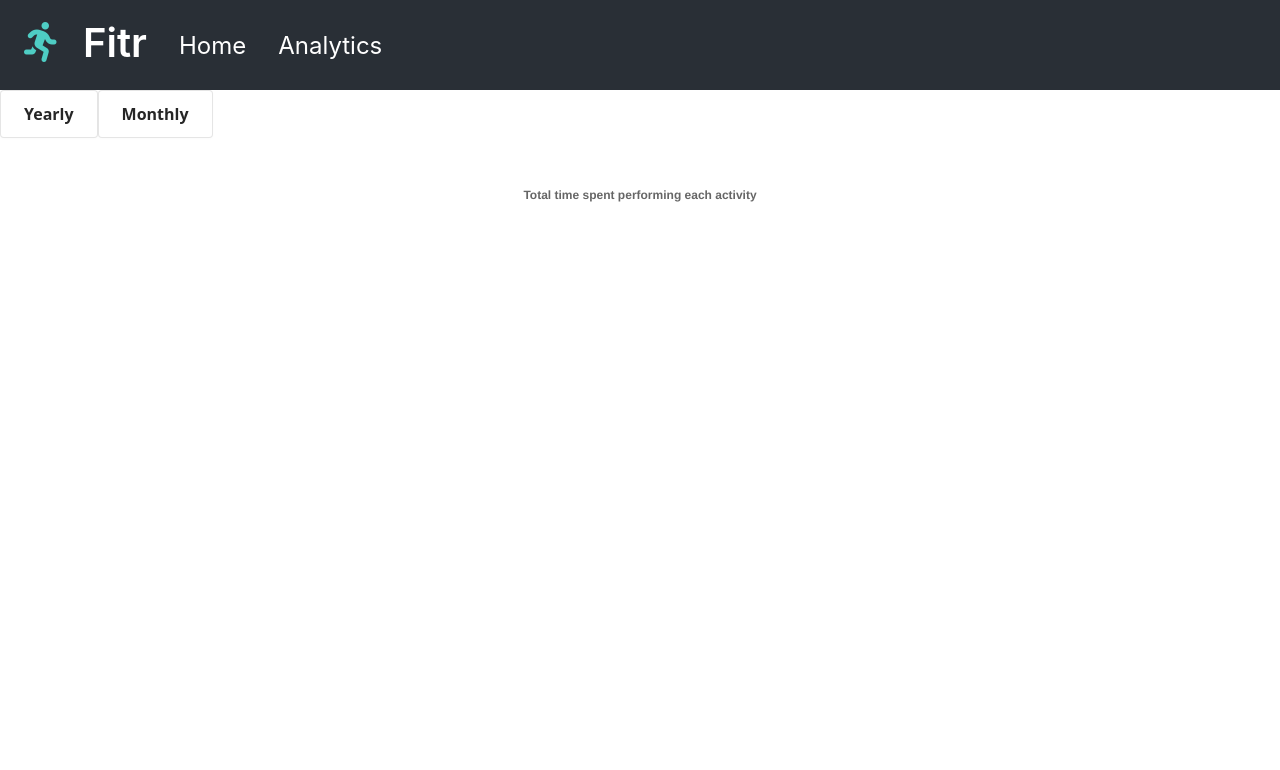
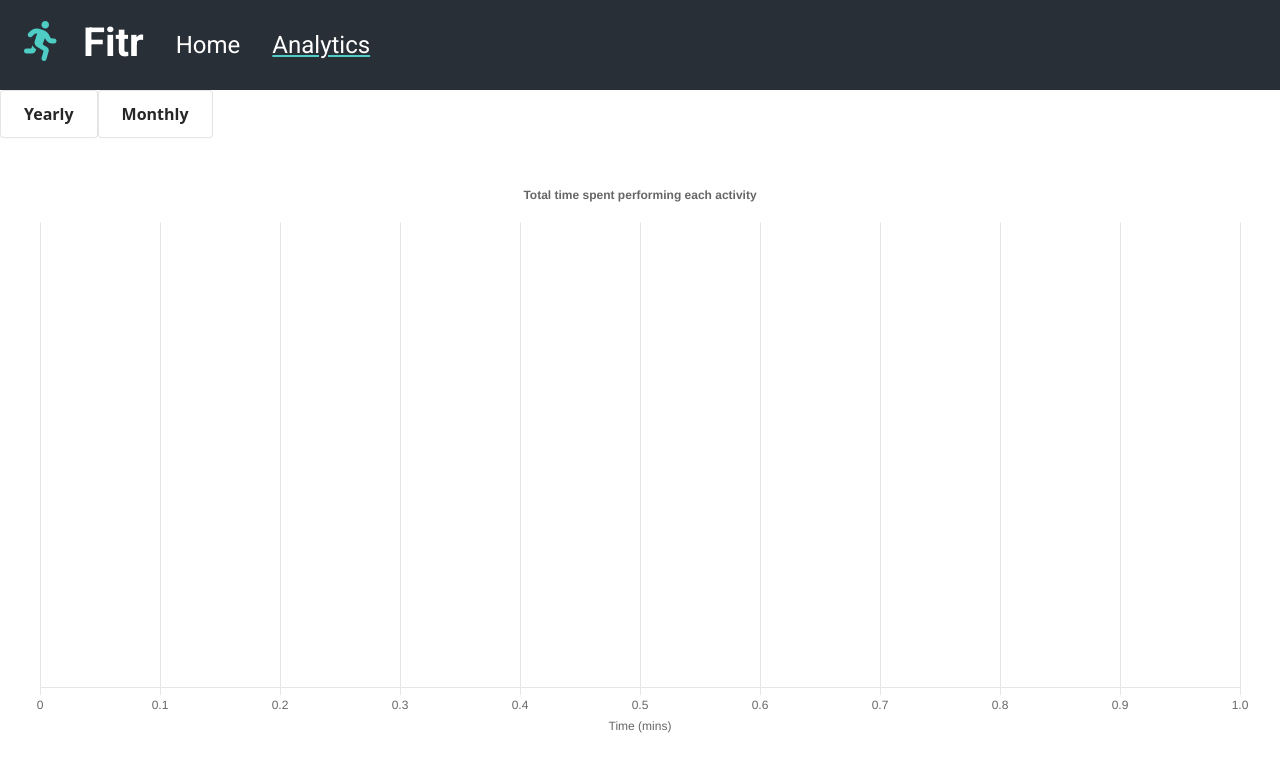
Before and after one commit to AlexImre/Fitness-App, a React (Create React App) app: page /Analytics in a window 1280 px wide. Shown: the top 770 px of the page. Built offline with nearby package versions, Linux system fonts and the light colour scheme.

Commit message:
add header link styles

```diff
--- a/public/index.html
+++ b/public/index.html
@@ -24,6 +24,9 @@
       work correctly both with client-side routing and a non-root public URL.
       Learn how to configure a non-root public URL by running `npm run build`.
     -->
+    <link rel="preconnect" href="https://fonts.googleapis.com">
+    <link rel="preconnect" href="https://fonts.gstatic.com" crossorigin>
+    <link href="https://fonts.googleapis.com/css2?family=Poppins:ital,wght@0,200;0,400;1,100&family=Roboto:ital,wght@0,100;0,300;0,400;0,500;0,700;0,900;1,100;1,300;1,400;1,500;1,700;1,900&display=swap" rel="stylesheet">
     <title>React App</title>
   </head>
   <body>
--- a/src/App.js
+++ b/src/App.js
@@ -33,8 +33,6 @@ function App() {
             activityLog={activityLog} setActivityLog={setActivityLog}
             monthlyLog={monthlyLog} setMonthlyLog={setMonthlyLog} />
         } />
-      </Routes>
-      <Routes>
         <Route path="/Analytics" element={
           <Analytics
             allEvents={allEvents}
--- a/src/Components/Calendar/CalendarComponent.js
+++ b/src/Components/Calendar/CalendarComponent.js
@@ -21,6 +21,29 @@ const localizer = dateFnsLocalizer({
 export const CalendarComponent = (props) => {
 
   const allEvents = props.allEvents;
+  const eventStyleGetter = (event) => {
+  let backgroundColor;
+  if (event.activity === 'Run') {
+    backgroundColor = '#ef476f'
+  } else if (event.activity === 'Gym') {
+    backgroundColor = '#06d6a0'
+  } else if (event.activity === 'Row') {
+    backgroundColor = '#ffd166'
+  } else if (event.activity === 'Cycle') {
+    backgroundColor = '#f78c6b'
+  } else if (event.activity === 'Yoga') {
+    backgroundColor = '#118ab2'
+  } else if (event.activity === 'Other') {
+    backgroundColor = '#073b4c'
+  }
+  var style = {
+      backgroundColor: backgroundColor,
+      color: 'black',
+  };
+  return {
+      style: style
+  };
+}
 
   return (
     <div className='CalendarContainer'>
@@ -36,7 +59,7 @@ export const CalendarComponent = (props) => {
       enableAutoScroll={true}
       style={{height: 600, margin: 50}}
       onSelectEvent={props.handleEventSelection}
-    />
+      eventPropGetter={eventStyleGetter} />
   </div>
   )
 }
--- a/src/Components/Charts/ActivityTimeChart.js
+++ b/src/Components/Charts/ActivityTimeChart.js
@@ -48,6 +48,14 @@ export const ActivityTimeChart = (props) => {
         },
         layout: {
             padding: 40
+        },
+        scales: {
+            x: {
+                title: {
+                    display: true,
+                    text: 'Time (mins)'
+                }
+            }
         }
     };
 
--- a/src/Components/Header/Header.css
+++ b/src/Components/Header/Header.css
@@ -3,6 +3,7 @@
     justify-content: flex-start;
     background-color: #292f36;
     height: 90px;
+    font-family: 'Roboto';
 }
 
 .fa-person-running {
@@ -39,7 +40,6 @@
 .HeaderHomeTitle {
     font-size: 24px;
     padding: 0 1rem 0 2rem;
-    cursor: pointer;
 }
 
 .HeaderAnalyticsTitle {
@@ -49,12 +49,11 @@
 }
 
 .Link {
-    text-decoration: none;
     color:#fff;
 }
 
 .Link:hover {
-    color: #4ecdc4;
+   color: #4ecdc4;
 }
 
 .fa-plus {
--- a/src/Components/Header/Header.js
+++ b/src/Components/Header/Header.js
@@ -1,10 +1,11 @@
 import React from 'react'
 import './Header.css';
-import { Link } from 'react-router-dom';
+import { NavLink, useLocation } from 'react-router-dom';
 
 export const Header = (props) => {
 
     const toggleAddActivityButton = props.toggleAddActivityButton;
+    const path = useLocation();
 
     return (
         <div className="HeaderTitleContainer">
@@ -13,8 +14,20 @@ export const Header = (props) => {
                     <i className="fa-solid fa-person-running"></i>
                     <span className='HeaderLogoTitle'>Fitr</span>
                 </div>
-                <span className='HeaderHomeTitle'><Link className="Link" to={'/'}>Home</Link></span>
-                <span className='HeaderAnalyticsTitle'><Link className="Link" to={'/Analytics'}>Analytics</Link></span>
+                <span className='HeaderHomeTitle'>
+                    <NavLink
+                        className="Link"
+                        to={'/'}
+                        style={path.pathname === '/' ? {textDecoration: 'underline #4ecdc4'} : {textDecoration: 'none'}}>Home
+                    </NavLink>
+                </span>
+                <span className='HeaderAnalyticsTitle'>
+                    <NavLink
+                        className="Link"
+                        to={'/Analytics'}
+                        style={path.pathname === '/Analytics' ? {textDecoration: 'underline #4ecdc4'} : {textDecoration: 'none'}}>Analytics
+                    </NavLink>
+                </span>
             </div>
 
             { toggleAddActivityButton? <div className='HeaderTitleRight'>
--- a/src/Pages/Home.css
+++ b/src/Pages/Home.css
@@ -5,9 +5,9 @@
 
 .react-datepicker-popper { z-index: 100 !important }
 
-.rbc-event {
+/* .rbc-event {
   background-color: #4ecdc4 !important;
-}
+} */
 
 /* CSS BUTTONS */
 .button-18 {
--- a/src/Pages/Home.js
+++ b/src/Pages/Home.js
@@ -72,10 +72,9 @@ export function Home(props) {
 
         {/* CALENDAR SECTION */}
         <CalendarComponent
+            newEvent={newEvent}
             allEvents={allEvents}
-            events={newEvent}
             handleEventSelection={handleEventSelection}
-            // eventPropGetter={} USE THIS TO CHANGE COLOURS OF EVENTS
             />
         </>
     );
```
Also changed, not shown: src/reportWebVitals.js (deleted, +0 -13 lines), src/logo.svg (deleted). Lines whose indentation alone changed are shown as unchanged.
